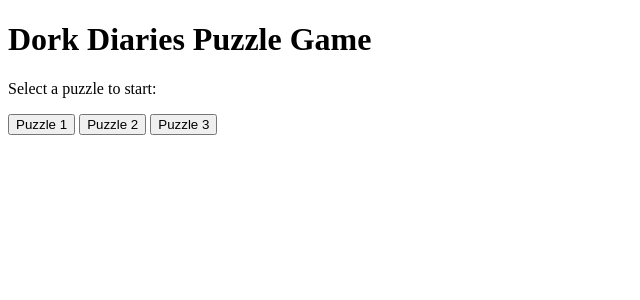
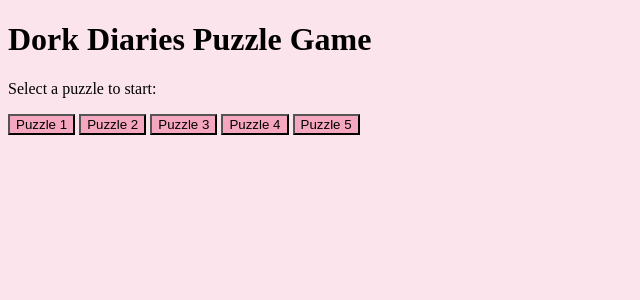
Before and after one commit to maryammaz/FlashyImaginaryPacket, a Flask app: page /puzzle_game in a window 1280 px wide. Shown: the top 300 px of the page, without its empty margins (0-640 px from the left). Run offline with Flask 3, Linux system fonts and the light colour scheme.

Commit message:
fixed some html code for the puzzle website and i also edited the colors/aesthetic

```diff
--- a/templates/puzzle.html
+++ b/templates/puzzle.html
@@ -5,6 +5,10 @@
     <meta name="viewport" content="width=device-width, initial-scale=1.0">
     <title>Dork Diaries Puzzle Game</title>
     <style>
+        body {
+            background-color: #fce4ec; /* Light pink */
+        }
+
         #puzzle-container {
             display: grid;
             grid-template-columns: repeat(4, 100px); /* Adjust number of columns based on puzzle size */
@@ -17,6 +21,15 @@
             cursor: pointer;
             border: 1px solid #ddd;
         }
+
+        button {
+            background-color: #f5a7c0; /* Slightly darker pink */
+        }
+
+        button:hover {
+            background-color: #f27d96; /* Even darker pink on hover */
+        }
+
         .hidden {
             visibility: hidden;
         }
@@ -28,6 +41,8 @@
     <button onclick="startPuzzle(1)">Puzzle 1</button>
     <button onclick="startPuzzle(2)">Puzzle 2</button>
     <button onclick="startPuzzle(3)">Puzzle 3</button>
+    <button onclick="startPuzzle(4)">Puzzle 4</button>
+    <button onclick="startPuzzle(5)">Puzzle 5</button>
 
     <div id="puzzle-container"></div>
     <script src="puzzle.js"></script>
```
